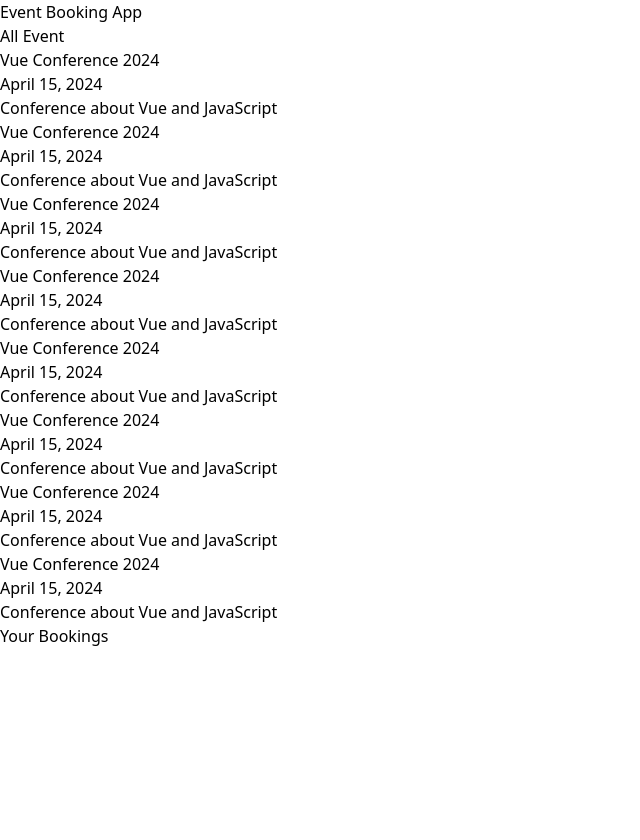
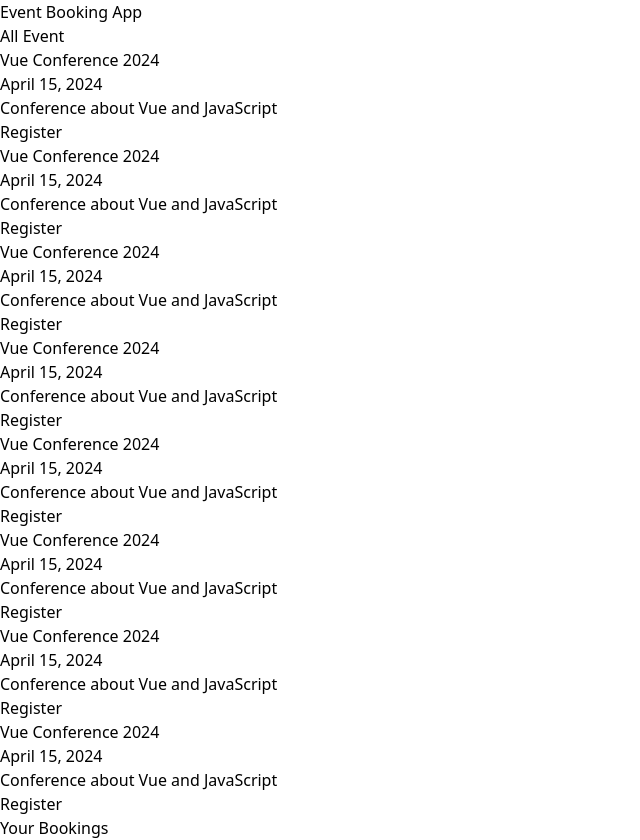
Before and after one commit to mhdryan09/event-booking, a Vue app: page / in a window 1280 px wide. Shown: the whole page, without its empty margins (0-640 px from the left). Before the commit the page ends 800 px from the top, so only its background shows below. Built offline with nearby package versions, Linux system fonts and the light colour scheme.

Commit message:
Component Events

```diff
--- a/src/App.vue
+++ b/src/App.vue
@@ -9,6 +9,7 @@
         title="Vue Conference 2024"
         when="April 15, 2024"
         description="Conference about Vue and JavaScript"
+        @register="console.log('registered!')"
       />
     </section>
     <h2 class="text-2xl font-medium">Your Bookings</h2>
--- a/src/components/EventCard.vue
+++ b/src/components/EventCard.vue
@@ -3,6 +3,15 @@
     <h3 class="p-4 text-xl font-medium border-b border-gray-200">{{ title }}</h3>
     <p class="p-4 border-b border-gray-200">{{ when }}</p>
     <p class="p-4">{{ description }}</p>
+
+    <section class="flex justify-end p-4">
+      <button
+        class="px-3 py-1 text-sm font-medium border border-gray-200 rounded-full :hover:bg-gray-100"
+        @click="$emit('register')"
+      >
+        Register
+      </button>
+    </section>
   </div>
 </template>
 
@@ -12,4 +21,6 @@ defineProps({
   when: String,
   description: String
 });
+
+defineEmits(['register']);
 </script>
```
Also changed, not shown: catatan/events.md (added, +7 -0 lines), catatan/props.md (added, +17 -0 lines).
